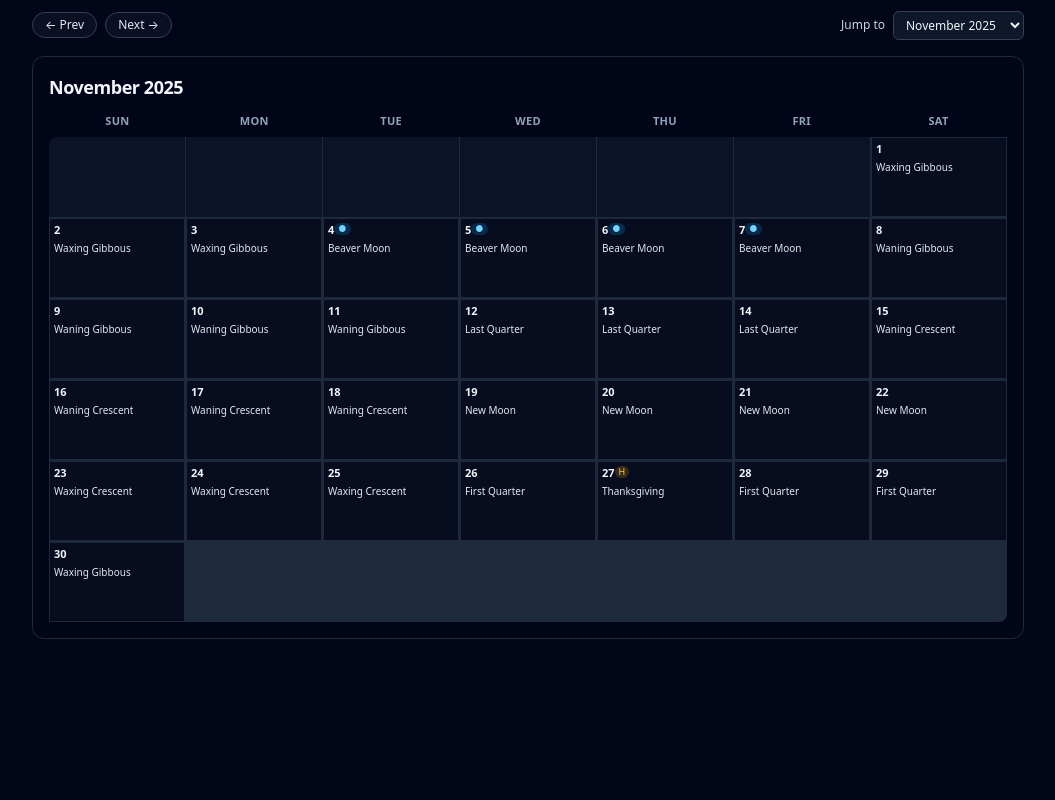
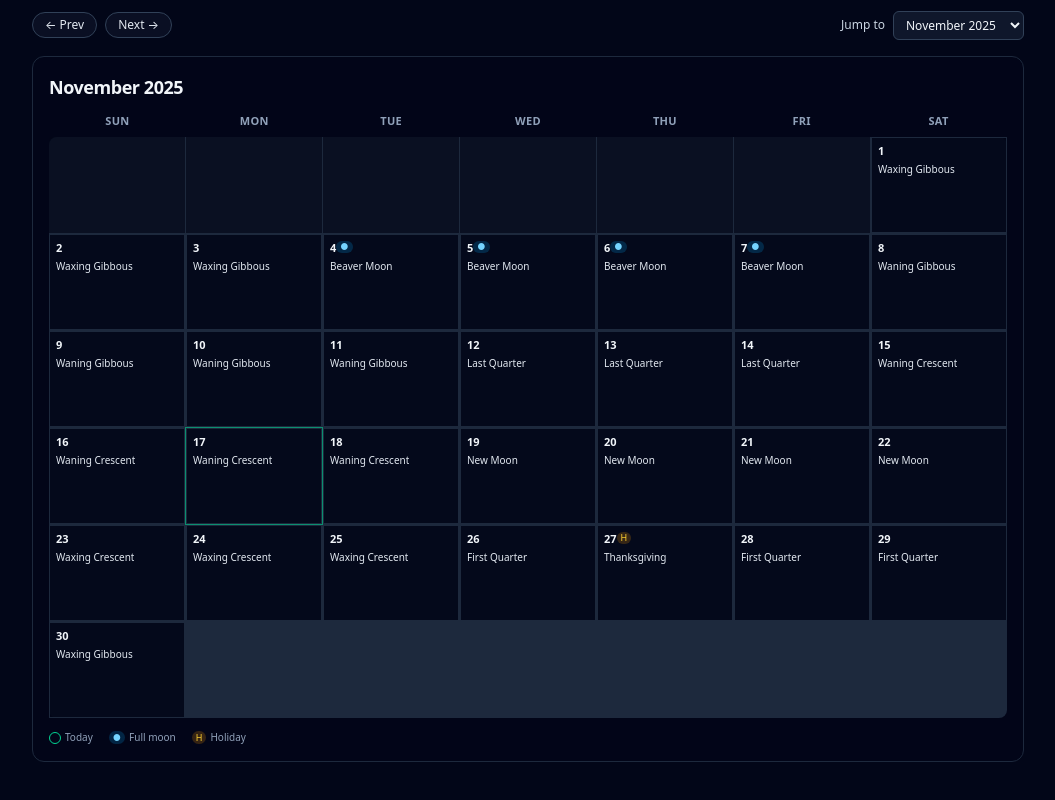
Before and after one commit to xXBricksquadXx/farmers-almanac, a Next.js app: page / in a window 1280 px wide. Shown: the part 324-1124 px from the top of the page, without its empty margins (112-1167 px from the left). Before the commit the page ends 1003 px from the top, so only its background shows below. Built offline with nearby package versions, Linux system fonts and the light colour scheme.

Commit message:
✨ Polish calendar grid layout, highlight today, and add legend

```diff
--- a/src/components/MonthCalendarGrid.tsx
+++ b/src/components/MonthCalendarGrid.tsx
@@ -32,6 +32,14 @@ function isoDate(year: number, monthIndex: number, day: number) {
   ).padStart(2, "0")}`;
 }
 
+function isoToday() {
+  const now = new Date();
+  const y = now.getFullYear();
+  const m = String(now.getMonth() + 1).padStart(2, "0");
+  const d = String(now.getDate()).padStart(2, "0");
+  return `${y}-${m}-${d}`;
+}
+
 export function MonthCalendarGrid({
   year,
   monthIndex,
@@ -41,6 +49,7 @@ export function MonthCalendarGrid({
 }: Props) {
   const firstWeekday = new Date(year, monthIndex, 1).getDay();
   const daysInMonth = new Date(year, monthIndex + 1, 0).getDate();
+  const todayIso = isoToday();
 
   const byDate = new Map<string, AlmanacDay>();
   days.forEach((d) => byDate.set(d.date, d));
@@ -67,12 +76,13 @@ export function MonthCalendarGrid({
         {cells.map((cell, idx) => {
           if (cell.dayNumber === null) {
             return (
-              <div key={idx} className="h-20 bg-slate-950/60" />
+              <div key={idx} className="h-24 bg-slate-950/70" />
             );
           }
 
           const entry = cell.entry;
           const isSelected = entry && selectedDate === entry.date;
+          const isToday = entry && entry.date === todayIso;
 
           let subtitle = "";
           if (entry?.holiday) {
@@ -83,21 +93,35 @@ export function MonthCalendarGrid({
             subtitle = phaseLabels[entry.moonPhase] ?? entry.moonPhase;
           }
 
+          const baseClasses =
+            "flex h-24 flex-col border border-slate-800 bg-slate-950/90 p-1.5 text-left text-xs focus:outline-none";
+          const hoverClasses = entry
+            ? "cursor-pointer hover:border-emerald-400 hover:bg-slate-900"
+            : "";
+          const selectedClasses = isSelected
+            ? "border-emerald-400 bg-slate-900"
+            : "";
+          const todayClasses = isToday
+            ? "ring-1 ring-emerald-400/60 ring-offset-0"
+            : "";
+
           return (
             <button
               key={idx}
               type="button"
               onClick={() => entry && onSelectDate && onSelectDate(entry.date)}
               className={[
-                "flex h-20 flex-col border border-slate-800 bg-slate-950/80 p-1 text-left text-xs focus:outline-none",
-                entry ? "hover:border-emerald-400 cursor-pointer" : "",
-                isSelected ? "border-emerald-400 bg-slate-900" : "",
+                baseClasses,
+                hoverClasses,
+                selectedClasses,
+                todayClasses,
               ].join(" ")}
             >
               <div className="flex items-start justify-between">
                 <span className="text-[11px] font-semibold text-slate-100">
                   {cell.dayNumber}
                 </span>
+                <div className="flex gap-1">
                   {entry?.holiday && (
                     <span className="rounded-full bg-amber-500/20 px-1 text-[9px] text-amber-300">
                       H
@@ -109,9 +133,10 @@ export function MonthCalendarGrid({
                     </span>
                   )}
                 </div>
+              </div>
 
               {subtitle && (
-                <p className="mt-1 truncate text-[10px] text-slate-200">
+                <p className="mt-1 line-clamp-2 text-[10px] text-slate-200">
                   {subtitle}
                 </p>
               )}
@@ -119,6 +144,26 @@ export function MonthCalendarGrid({
           );
         })}
       </div>
+
+      {/* Legend */}
+      <div className="mt-3 flex flex-wrap gap-4 text-[10px] text-slate-400">
+        <span className="flex items-center gap-1">
+          <span className="inline-block h-3 w-3 rounded-full border border-emerald-400" />{" "}
+          Today
+        </span>
+        <span className="flex items-center gap-1">
+          <span className="rounded-full bg-sky-500/20 px-1 text-[9px] text-sky-300">
+            ●
+          </span>
+          Full moon
+        </span>
+        <span className="flex items-center gap-1">
+          <span className="rounded-full bg-amber-500/20 px-1 text-[9px] text-amber-300">
+            H
+          </span>
+          Holiday
+        </span>
+      </div>
     </section>
   );
 }
```
Lines whose indentation alone changed are shown as unchanged.
